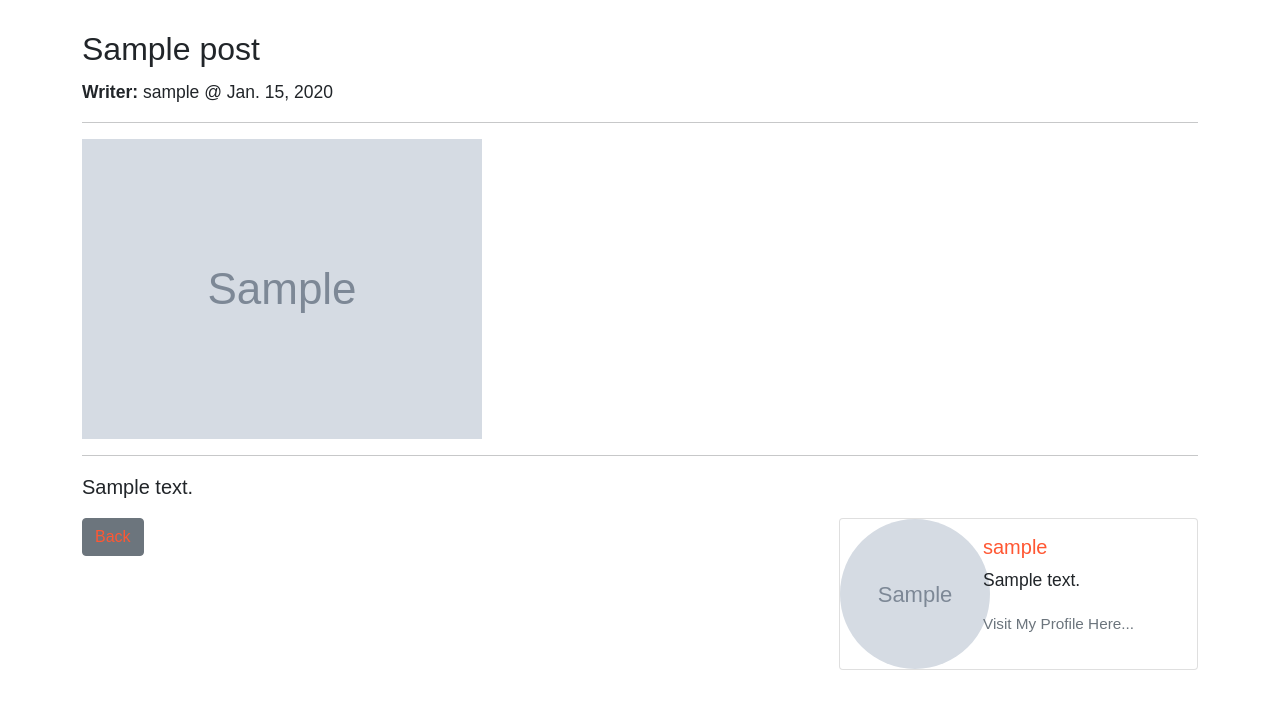
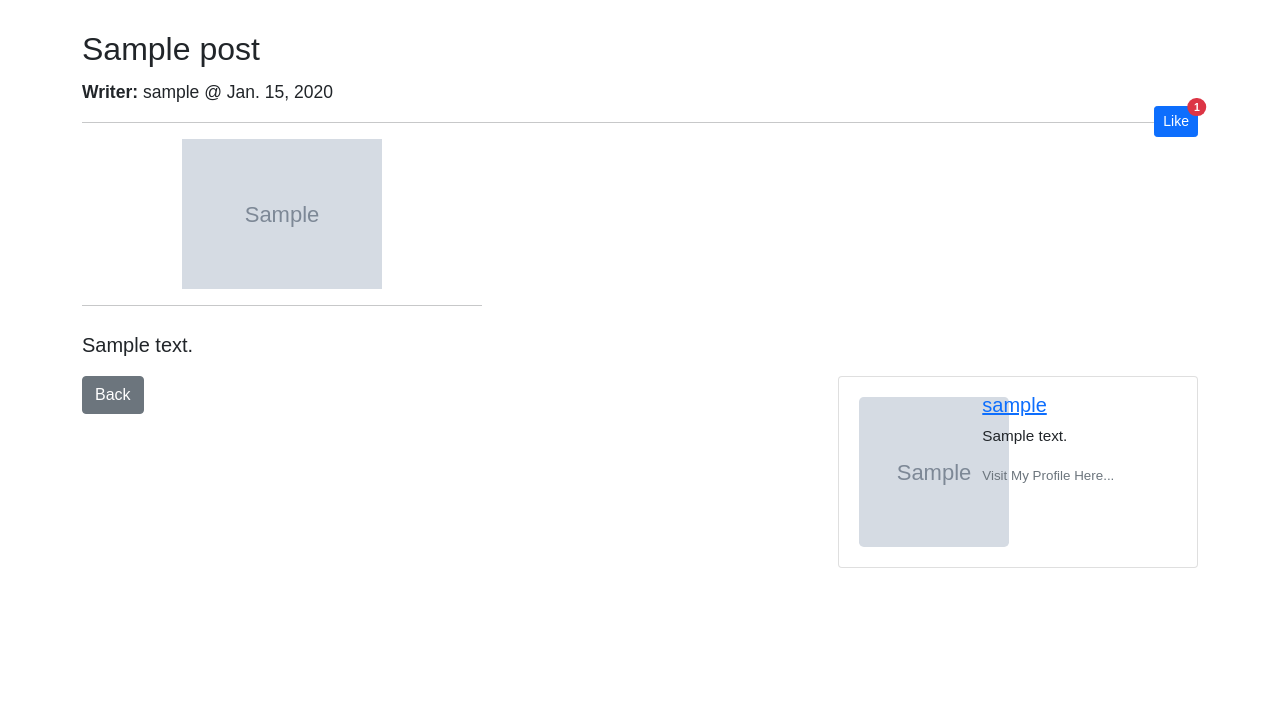
Before and after one commit to jiisanda/BlogitOrnot, a Django app: page /post/1/ in a window 1280 px wide. Shown: the part 62-771 px from the top of the page. Run offline with Django 3.2, Linux system fonts and the light colour scheme; tables that the repository leaves empty hold one stand-in row (values such as "Sample post"); grey boxes marked "Sample" are stand-in pictures; some libraries are stand-ins or nearby versions.

Commit message:
Like a Post

```diff
--- a/BlogApp/models.py
+++ b/BlogApp/models.py
@@ -27,9 +27,13 @@ class Post(models.Model):
     category = models.CharField(max_length=225, default="Just a post...")
     post_picture = models.ImageField(upload_to='post_pictures', blank=True, null=True)
                                         # default='post_pictures/Blog-It-Or-Not.png')
+    likes = models.ManyToManyField(User, related_name='blog_posts')
 
     def __str__(self):
         return self.title + ' | ' + str(self.writer)
 
     def get_absolute_url(self):
         return reverse("post_detail", args=[str(self.id)])
+
+    def total_likes(self):
+        return self.likes.count()
--- a/BlogApp/urls.py
+++ b/BlogApp/urls.py
@@ -1,6 +1,6 @@
 from django.urls import path
 from .views import BlogListView, BlogDetailView, BlogCreateView, BlogUpdateView
-from .views import BlogDeleteView, AddCategoryView
+from .views import BlogDeleteView, AddCategoryView, LikeView
 from BlogApp import views
 
 # TEMPLATE URLS
@@ -12,4 +12,5 @@ urlpatterns = [
     path('', BlogListView.as_view(), name="home"),
     path('add_category/', AddCategoryView.as_view(), name="add_category"),
     path('category/<str:categ>/', views.CategoryView, name='category'),
+    path('like/<int:pk>', views.LikeView, name="like_post"),
 ]
--- a/BlogApp/views.py
+++ b/BlogApp/views.py
@@ -1,8 +1,9 @@
+from django.urls.base import reverse
 from django.views.generic import ListView, DetailView
 from django.views.generic.edit import CreateView, UpdateView, DeleteView
 from django.urls import reverse_lazy
-
-from django.shortcuts import render
+from django.http import HttpResponseRedirect
+from django.shortcuts import render, get_object_or_404
 from BlogApp.forms import PostForm, UpdateForm
 
 from .models import Post, Category
@@ -29,7 +30,12 @@ class BlogDetailView(DetailView):
     def get_context_data(self, *args, **kwargs):
         categ_menu = Category.objects.all()
         context = super(BlogDetailView, self).get_context_data(*args, **kwargs)
+        # to know which post user is on
+        stuff = get_object_or_404(Post, id=self.kwargs['pk'])     # this says look up a post with an id and assign it to stuff
+        total_likes = stuff.total_likes()   # take total_likes form the stuff which gets calculated form models.py
+
         context["categ_menu"] = categ_menu
+        context['total_likes'] = total_likes
         return context
 
 class BlogCreateView(CreateView):
@@ -69,3 +75,11 @@ def CategoryView(request, categ):
 def CategoryListView(request, categ):
     categ_menu = Category.objects.all()
     return render(request, 'BlogApp\category_list.html', {'categ_menu':categ_menu})
+
+
+def LikeView(request, pk):
+    post = get_object_or_404(Post, id=request.POST.get('post_id'))    # here i am filling out the form
+                                            # and submitting it and when submitting grabbing the post.id by request.POST.get
+                                            # why post_id? bcz in post_detail.html the name of the button is it.
+    post.likes.add(request.user)    # adding the user that liked the post as in "harsh liked the post by TheWhiteWolf"
+    return HttpResponseRedirect(reverse('post_detail',args=[str(pk)]))  # args to know which blog post we are returning/redirecting
--- a/templates/BlogApp/post_detail.html
+++ b/templates/BlogApp/post_detail.html
@@ -8,11 +8,21 @@
         #profile {
             float:right;
         }
-        a:link, a:visited,  a:hover, a:active
-        {
-        color: #FF5733;
-        text-decoration: none;
+        #profile_img {
+            margin-top: 20px;
+            margin-left: 20px;
+            margin-bottom: 20px;
         }
+        span {
+            display: inline-block;
+        }
+        .center {
+            display: block;
+            margin-left: auto;
+            margin-right: auto;
+            width: 50%;
+            height:50%;
+          }
     </style>
 
     <br>
@@ -24,11 +34,23 @@
             <p><a href="{% url 'post_edit' post.pk %}">[Edit]</a>
             <a href="{% url 'post_delete' post.pk %}">[Delete]</a></p>
         {% endif %}
+        <form action="{% url 'like_post' post.pk %}" method="POST" id="profile">
+            {% csrf_token %}
+            <button type="submit" name="post_id" value={{ post.id }} class="btn btn-primary btn-sm position-relative">
+                Like
+                <span class="position-absolute top-0 start-100 translate-middle badge rounded-pill bg-danger">
+                    {{ total_likes }}
+                  <span class="visually-hidden">Likes</span>
+                </span>
+              </button>
+        </form>
     </small>
     <hr>
     {% if post.post_picture %}
-        <img src="{{ post.post_picture.url }}" class="img-fluid">
+    <span>
+        <img id="post_img" src="{{ post.post_picture.url }}" class="img-fluid center" width="50%" height="50%">
         <hr>
+    </span>
     {% endif %}
 
     <p>{{ object.body|safe }}</p>
@@ -37,13 +59,15 @@
         <div class="card mb-3" style="max-width: 600px;" id="profile">
             <div class="row g-12">
                 <div class="col-md-4">
-                    <img src="{{ post.writer.profile.profile_picture.url }}" class="rounded-circle" width="150" height="150" alt="...">
+                    <img src="{{ post.writer.profile.profile_picture.url }}" class="rounded-3" width="150" height="150" id="profile_img" alt="...">
                 </div>
                 <div class="col-md-8">
                     <div class="card-body">
-                        <a href="{% url 'show_profile_page' post.writer.profile.id %}"><h5 class="card-title">{{ post.writer.username }}</h5></a>
-                        <p class="card-text">{{ post.writer.profile.bio }}</p>
-                        <p class="card-text"><small class="text-muted">Visit My Profile Here...</small></p>
+                        <small>
+                            <a href="{% url 'show_profile_page' post.writer.profile.id %}"><h5 class="card-title">{{ post.writer.username }}</h5></a>
+                            <p class="card-text">{{ post.writer.profile.bio }}</p>
+                            <p class="card-text"><small class="text-muted">Visit My Profile Here...</small></p>
+                        </small>
                     </div>
                 </div>
             </div>
```
